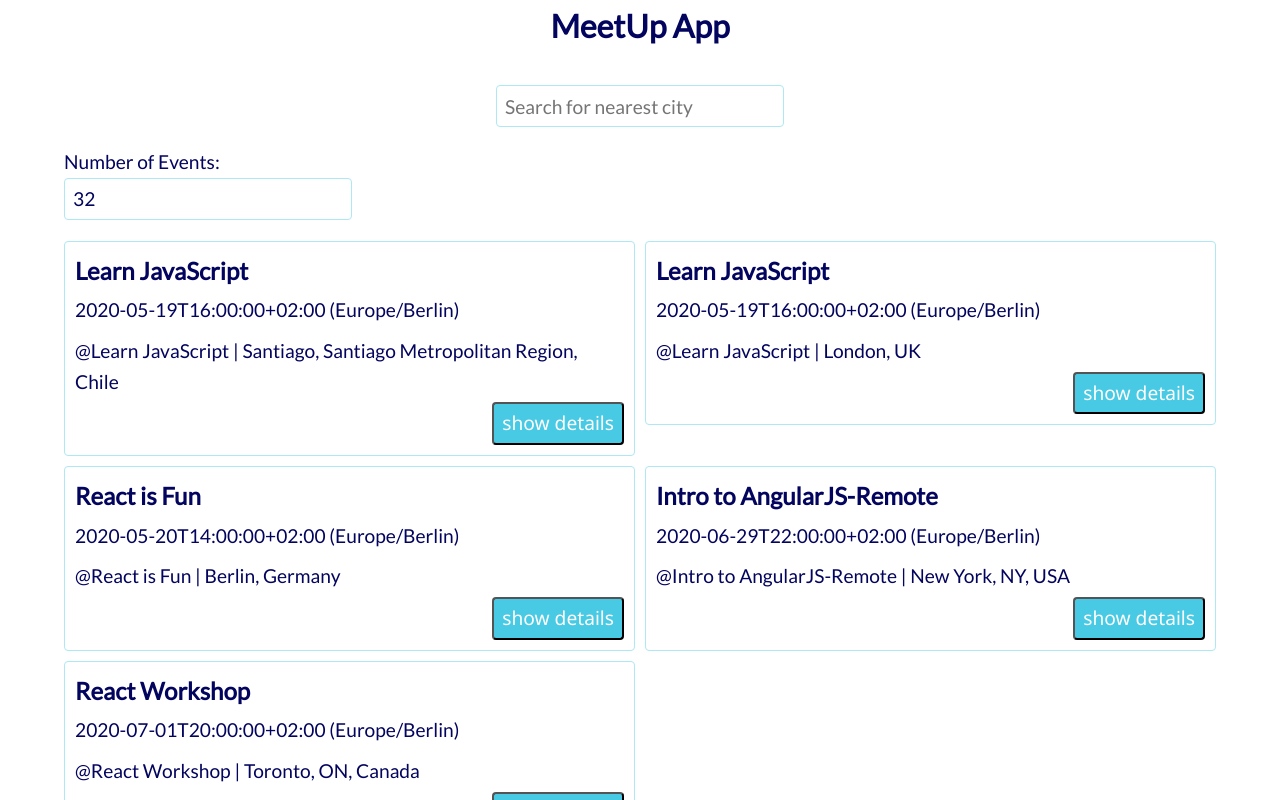
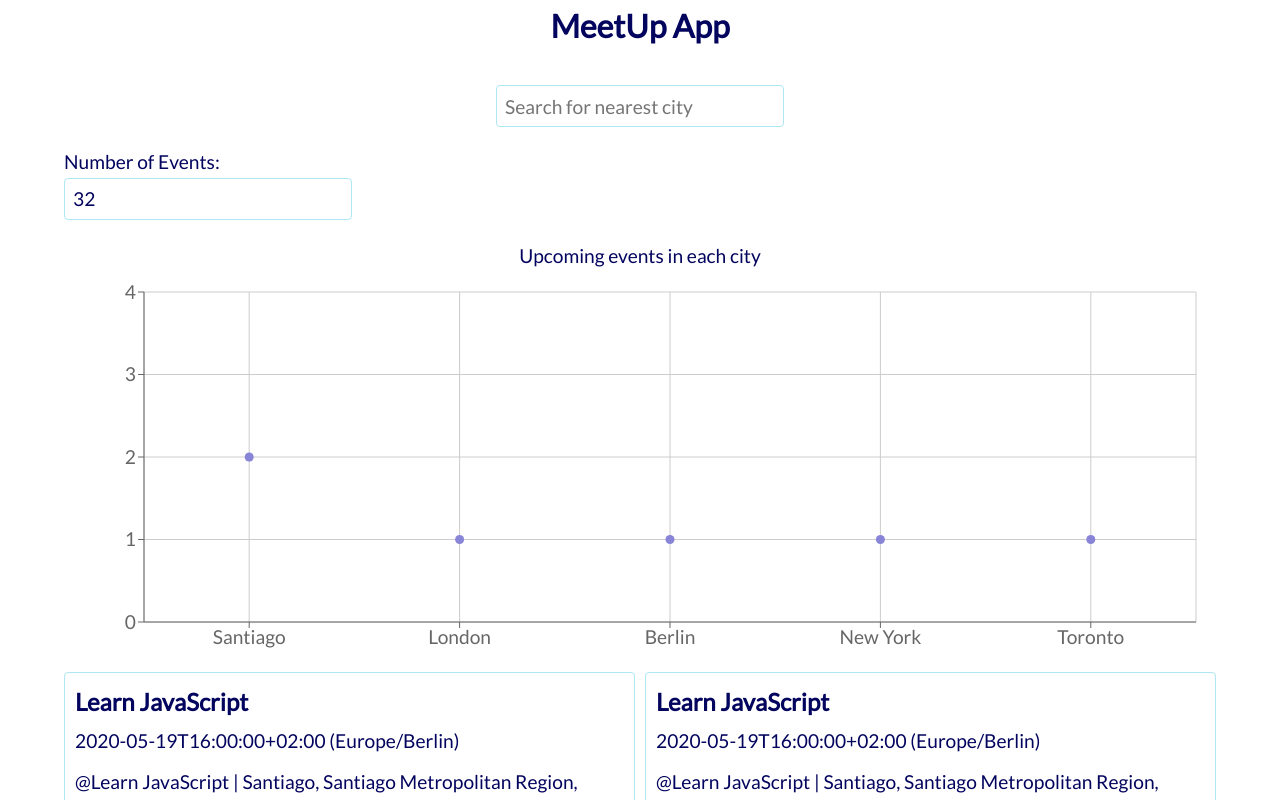
Before and after one commit to DeepthiSRao/meet-react-app, a React (Create React App) app: page / in a window 1280 px wide. Shown: the top 800 px of the page. Built offline with nearby package versions, Linux system fonts and the light colour scheme; what atatus-spa would draw is missing.

Commit message:
chart feature added using rechart package

```diff
--- a/package.json
+++ b/package.json
@@ -13,6 +13,7 @@
     "react": "^17.0.2",
     "react-dom": "^17.0.2",
     "react-scripts": "5.0.0",
+    "recharts": "^2.1.9",
     "web-vitals": "^0.2.4",
     "workbox-background-sync": "^5.1.4",
     "workbox-broadcast-update": "^5.1.4",
--- a/src/App.js
+++ b/src/App.js
@@ -4,6 +4,7 @@
 import NumberOfEvents from './NumberOfEvents';
 import './App.css';
 import { extractLocations, getEvents } from './api';
+import EventChart from './EventChart';
 
 class App extends Component {
     state = {
@@ -57,16 +58,18 @@
     }
 
     render(){
+        const { events, locations } = this.state;
+        console.log(locations);
+
         return (
         <div className="App">
             <h1 className="title">MeetUp App</h1>
             <CitySearch
-                locations={this.state.locations}
+                locations={locations}
                 updateEvents={this.updateEvents} />
-            <NumberOfEvents
-                updateEvents={this.updateEvents} />
-            <EventList
-                events={this.state.events} />
+            <NumberOfEvents updateEvents={this.updateEvents} />
+            <EventChart events={events} locations={locations} />
+            <EventList events={events} />
         </div>
         );
     }
--- /dev/null
+++ b/src/EventChart.js
@@ -0,0 +1,30 @@
+import React from 'react';
+import { CartesianGrid, ResponsiveContainer, Scatter, ScatterChart, Tooltip, XAxis, YAxis } from 'recharts';
+
+const EventChart = ({events, locations}) => {
+    const getData = () => {
+        return locations.map(location => ({
+            city: location.split(',')[0],
+            number: events.filter(event => event.location === location).length,
+        }));
+    }
+
+    return (
+        <div className="events-chart">
+            <h4>Upcoming events in each city</h4>
+            <ResponsiveContainer height={400} >
+                <ScatterChart
+                    margin={{
+                    top: 20, right: 20, bottom: 20, left: 20 }} >
+                    <CartesianGrid />
+                    <XAxis type="category" dataKey="city" name="City" />
+                    <YAxis type="number" dataKey="number" name="Number of events" allowDecimals={false} />
+                    <Tooltip cursor={{ strokeDasharray: '3 3' }} />
+                    <Scatter name="A school" data={getData()} fill="#8884d8" />
+                </ScatterChart>
+            </ResponsiveContainer>
+        </div>
+    );
+}
+
+export default EventChart;
--- a/src/api.js
+++ b/src/api.js
@@ -14,6 +14,7 @@
 // nprogress --> is used to create and display progress bars at the top of the page
 // getEvents return local mock data if req is from localhost
 export const getEvents = async () => {
+    NProgress.configure({ trickleRate: 0.02, trickleSpeed: 800 });
     NProgress.start();
 
     //if request is from localhost return local data
--- a/src/mockData.js
+++ b/src/mockData.js
@@ -3,6 +3,45 @@
         "kind": "calendar#event",
         "etag": "\"3181161784712000\"",
         "id": "4eahs9ghkhrvkld72hogu9ph3e_20200519T140000Z",
+        "status": "confirmed",
+        "htmlLink": "https://www.google.com/calendar/event?eid=NGVhaHM5Z2hraHJ2a2xkNzJob2d1OXBoM2VfMjAyMDA1MTlUMTQwMDAwWiBmdWxsc3RhY2t3ZWJkZXZAY2FyZWVyZm91bmRyeS5jb20",
+        "created": "2020-05-19T19:17:46.000Z",
+        "updated": "2020-05-27T12:01:32.356Z",
+        "summary": "Learn JavaScript",
+        "description": "Have you wondered how you can ask Google to show you the list of the top ten must-see places in London? And how Google presents you the list? How can you submit the details of an application? Well, JavaScript is doing these. :) \n\nJavascript offers interactivity to a dull, static website. Come, learn JavaScript with us and make those beautiful websites.",
+        "location": "Santiago, Santiago Metropolitan Region, Chile",
+        "creator": {
+         "email": "fullstackwebdev@careerfoundry.com",
+         "self": true
+        },
+        "organizer": {
+         "email": "fullstackwebdev@careerfoundry.com",
+         "self": true
+        },
+        "start": {
+         "dateTime": "2020-05-19T16:00:00+02:00",
+         "timeZone": "Europe/Berlin"
+        },
+        "end": {
+         "dateTime": "2020-05-19T17:00:00+02:00",
+         "timeZone": "Europe/Berlin"
+        },
+        "recurringEventId": "4eahs9ghkhrvkld72hogu9ph3e",
+        "originalStartTime": {
+         "dateTime": "2020-05-19T16:00:00+02:00",
+         "timeZone": "Europe/Berlin"
+        },
+        "iCalUID": "4eahs9ghkhrvkld72hogu9ph3e@google.com",
+        "sequence": 0,
+        "reminders": {
+         "useDefault": true
+        },
+        "eventType": "default"
+    },
+    {
+        "kind": "calendar#event",
+        "etag": "\"3181161784712000\"",
+        "id": "4eahs9ghkhrvkld72hogu9ph3e_20200519T1400021",
         "status": "confirmed",
         "htmlLink": "https://www.google.com/calendar/event?eid=NGVhaHM5Z2hraHJ2a2xkNzJob2d1OXBoM2VfMjAyMDA1MTlUMTQwMDAwWiBmdWxsc3RhY2t3ZWJkZXZAY2FyZWVyZm91bmRyeS5jb20",
         "created": "2020-05-19T19:17:46.000Z",
```
Also changed, not shown: 1 other file (tests, documents, lock files or other folders).
